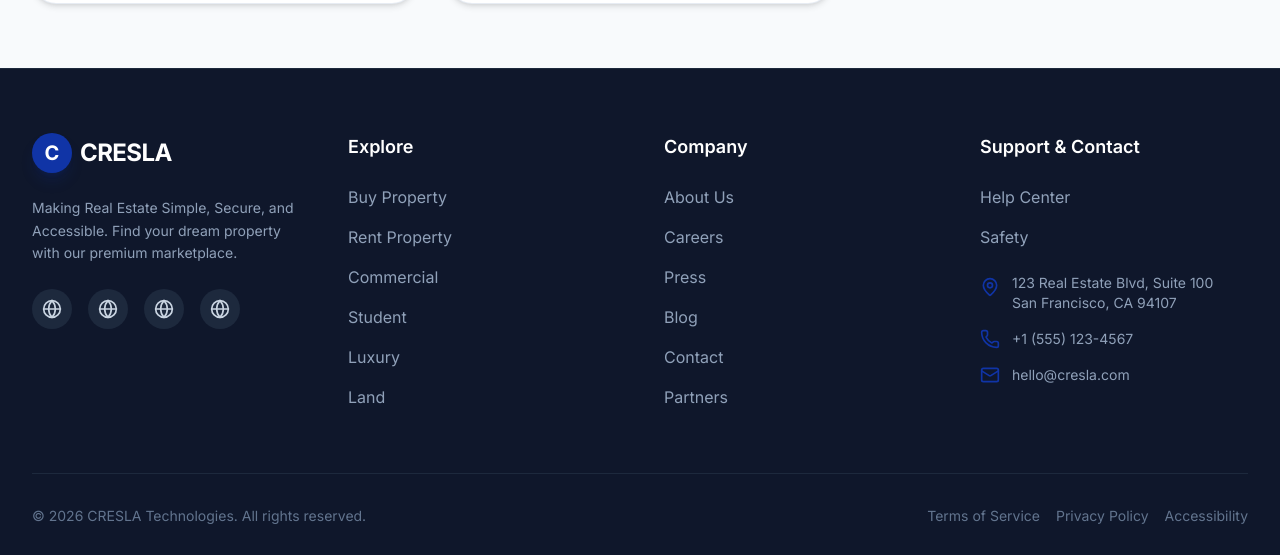
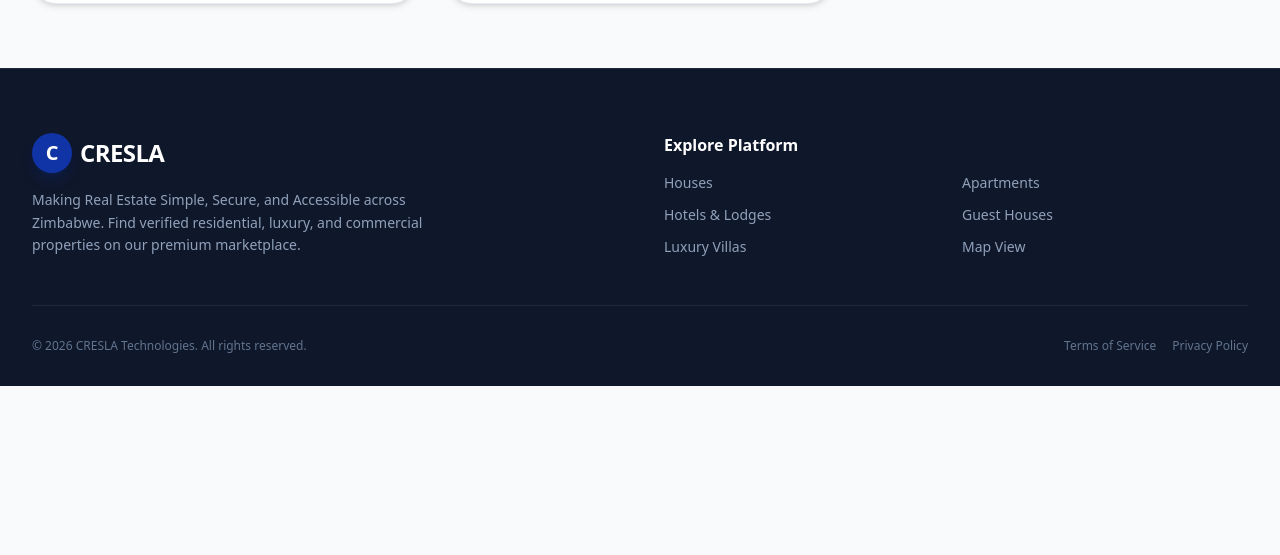
Before and after one commit to makmantechforge-ship-it/CRESLA, a Next.js app in the folder kresla-app/: page / in a window 1280 px wide. Shown: the part 2675-3230 px from the top of the page. After the commit the page ends 3061 px from the top, so only its background shows below. Built offline with nearby package versions, Linux system fonts and the light colour scheme; no server answers; the database is empty.

Commit message:
fix: remove support, contact, and fake address details from footer

```diff
--- a/kresla-app/src/components/layout/Footer.tsx
+++ b/kresla-app/src/components/layout/Footer.tsx
@@ -1,13 +1,13 @@
 import Link from "next/link";
-import { Mail, Phone, MapPin, Globe } from "lucide-react";
+import { Globe } from "lucide-react";
 
 export default function Footer() {
   return (
-    <footer className="bg-slate-900 text-slate-300 pt-16 pb-8 border-t border-slate-800">
+    <footer className="bg-slate-900 text-slate-300 pt-16 pb-8 border-t border-slate-800 font-sans">
       <div className="max-w-7xl mx-auto px-4 sm:px-6 lg:px-8">
-        <div className="grid grid-cols-1 md:grid-cols-2 lg:grid-cols-4 gap-12 mb-16">
+        <div className="grid grid-cols-1 md:grid-cols-2 gap-12 mb-12">
           {/* Column 1: Brand */}
-          <div className="space-y-6">
+          <div className="space-y-4 max-w-md">
             <Link href="/" className="flex items-center gap-2 group">
               <div className="w-10 h-10 rounded-full bg-primary flex items-center justify-center text-white font-bold text-xl shadow-lg shadow-primary/20">
                 C
@@ -17,82 +17,32 @@ export default function Footer() {
               </span>
             </Link>
             <p className="text-slate-400 leading-relaxed text-sm">
-              Making Real Estate Simple, Secure, and Accessible. Find your dream property with our premium marketplace.
+              Making Real Estate Simple, Secure, and Accessible across Zimbabwe. Find verified residential, luxury, and commercial properties on our premium marketplace.
             </p>
-            <div className="flex space-x-4">
-              <a href="#" className="w-10 h-10 rounded-full bg-slate-800 flex items-center justify-center hover:bg-primary hover:text-white transition-colors duration-300">
-                <Globe className="w-5 h-5" />
-              </a>
-              <a href="#" className="w-10 h-10 rounded-full bg-slate-800 flex items-center justify-center hover:bg-primary hover:text-white transition-colors duration-300">
-                <Globe className="w-5 h-5" />
-              </a>
-              <a href="#" className="w-10 h-10 rounded-full bg-slate-800 flex items-center justify-center hover:bg-primary hover:text-white transition-colors duration-300">
-                <Globe className="w-5 h-5" />
-              </a>
-              <a href="#" className="w-10 h-10 rounded-full bg-slate-800 flex items-center justify-center hover:bg-primary hover:text-white transition-colors duration-300">
-                <Globe className="w-5 h-5" />
-              </a>
-            </div>
           </div>
 
           {/* Column 2: Explore */}
           <div>
-            <h3 className="text-white font-semibold text-lg mb-6">Explore</h3>
-            <ul className="space-y-4">
-              <li><Link href="/properties" className="text-slate-400 hover:text-white hover:translate-x-1 inline-block transition-all duration-300">Buy Property</Link></li>
-              <li><Link href="/properties" className="text-slate-400 hover:text-white hover:translate-x-1 inline-block transition-all duration-300">Rent Property</Link></li>
-              <li><Link href="/properties" className="text-slate-400 hover:text-white hover:translate-x-1 inline-block transition-all duration-300">Commercial</Link></li>
-              <li><Link href="/properties" className="text-slate-400 hover:text-white hover:translate-x-1 inline-block transition-all duration-300">Student</Link></li>
-              <li><Link href="/properties" className="text-slate-400 hover:text-white hover:translate-x-1 inline-block transition-all duration-300">Luxury</Link></li>
-              <li><Link href="/properties" className="text-slate-400 hover:text-white hover:translate-x-1 inline-block transition-all duration-300">Land</Link></li>
+            <h3 className="text-white font-semibold text-base mb-4">Explore Platform</h3>
+            <ul className="grid grid-cols-2 gap-3 text-sm">
+              <li><Link href="/properties" className="text-slate-400 hover:text-white transition-colors">Houses</Link></li>
+              <li><Link href="/properties" className="text-slate-400 hover:text-white transition-colors">Apartments</Link></li>
+              <li><Link href="/properties" className="text-slate-400 hover:text-white transition-colors">Hotels & Lodges</Link></li>
+              <li><Link href="/properties" className="text-slate-400 hover:text-white transition-colors">Guest Houses</Link></li>
+              <li><Link href="/properties" className="text-slate-400 hover:text-white transition-colors">Luxury Villas</Link></li>
+              <li><Link href="/map" className="text-slate-400 hover:text-white transition-colors">Map View</Link></li>
             </ul>
-          </div>
-
-          {/* Column 3: Company */}
-          <div>
-            <h3 className="text-white font-semibold text-lg mb-6">Company</h3>
-            <ul className="space-y-4">
-              <li><Link href="#" className="text-slate-400 hover:text-white hover:translate-x-1 inline-block transition-all duration-300">About Us</Link></li>
-              <li><Link href="#" className="text-slate-400 hover:text-white hover:translate-x-1 inline-block transition-all duration-300">Careers</Link></li>
-              <li><Link href="#" className="text-slate-400 hover:text-white hover:translate-x-1 inline-block transition-all duration-300">Press</Link></li>
-              <li><Link href="#" className="text-slate-400 hover:text-white hover:translate-x-1 inline-block transition-all duration-300">Blog</Link></li>
-              <li><Link href="#" className="text-slate-400 hover:text-white hover:translate-x-1 inline-block transition-all duration-300">Contact</Link></li>
-              <li><Link href="#" className="text-slate-400 hover:text-white hover:translate-x-1 inline-block transition-all duration-300">Partners</Link></li>
-            </ul>
-          </div>
-
-          {/* Column 4: Contact & Support */}
-          <div>
-            <h3 className="text-white font-semibold text-lg mb-6">Support & Contact</h3>
-            <ul className="space-y-4 mb-6">
-              <li><Link href="#" className="text-slate-400 hover:text-white hover:translate-x-1 inline-block transition-all duration-300">Help Center</Link></li>
-              <li><Link href="#" className="text-slate-400 hover:text-white hover:translate-x-1 inline-block transition-all duration-300">Safety</Link></li>
-            </ul>
-            <div className="space-y-4">
-              <div className="flex items-start gap-3">
-                <MapPin className="w-5 h-5 text-primary mt-1 flex-shrink-0" />
-                <span className="text-slate-400 text-sm">123 Real Estate Blvd, Suite 100<br/>San Francisco, CA 94107</span>
-              </div>
-              <div className="flex items-center gap-3">
-                <Phone className="w-5 h-5 text-primary flex-shrink-0" />
-                <span className="text-slate-400 text-sm">+1 (555) 123-4567</span>
-              </div>
-              <div className="flex items-center gap-3">
-                <Mail className="w-5 h-5 text-primary flex-shrink-0" />
-                <span className="text-slate-400 text-sm">hello@cresla.com</span>
-              </div>
-            </div>
           </div>
         </div>
 
-        <div className="border-t border-slate-800 pt-8 flex flex-col md:flex-row justify-between items-center gap-4">
-          <p className="text-slate-500 text-sm">
+        {/* Copyright Bar */}
+        <div className="border-t border-slate-800 pt-8 flex flex-col md:flex-row justify-between items-center gap-4 text-xs text-slate-500">
+          <p>
             © 2026 CRESLA Technologies. All rights reserved.
           </p>
-          <div className="flex flex-wrap gap-4 text-sm text-slate-500">
+          <div className="flex flex-wrap gap-4">
             <Link href="#" className="hover:text-white transition-colors">Terms of Service</Link>
             <Link href="#" className="hover:text-white transition-colors">Privacy Policy</Link>
-            <Link href="#" className="hover:text-white transition-colors">Accessibility</Link>
           </div>
         </div>
       </div>
```
